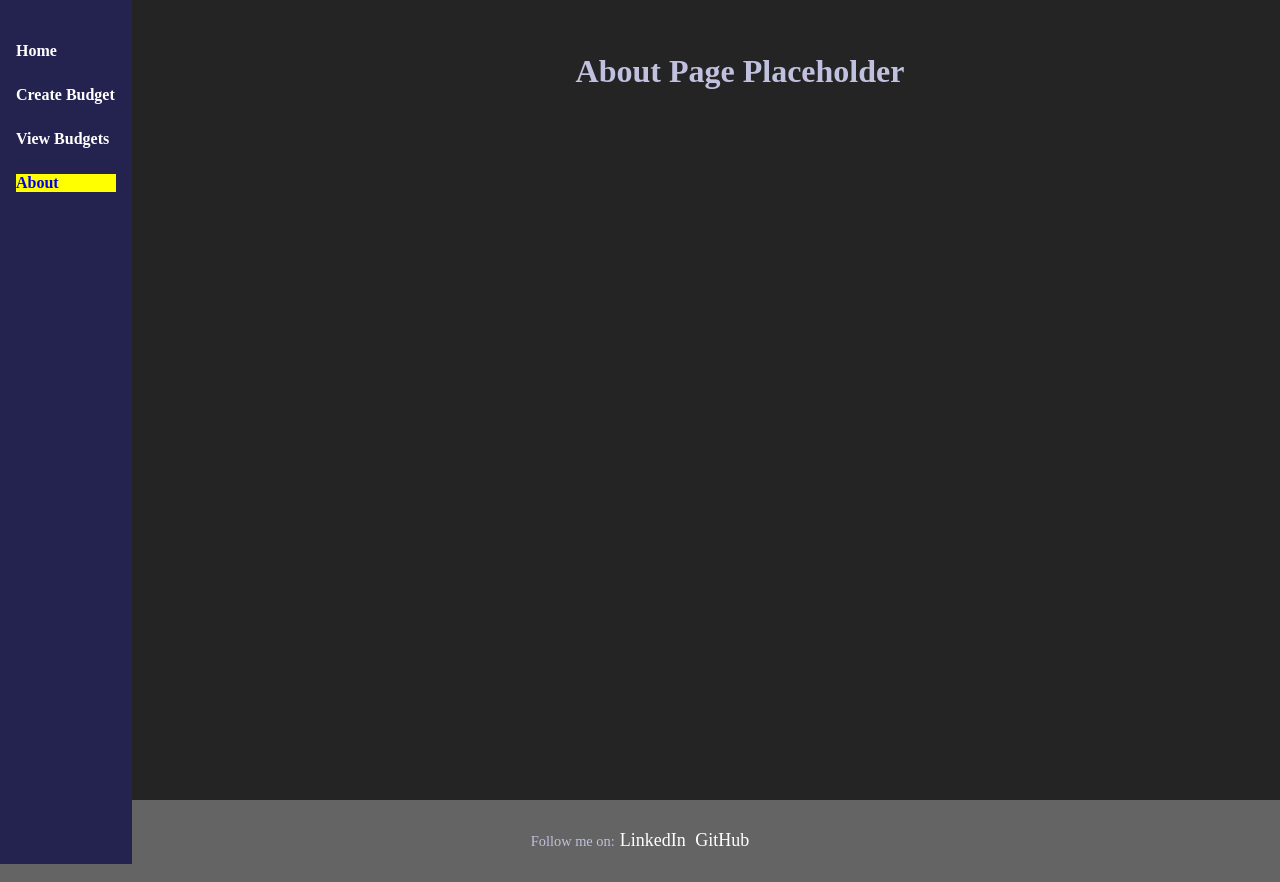
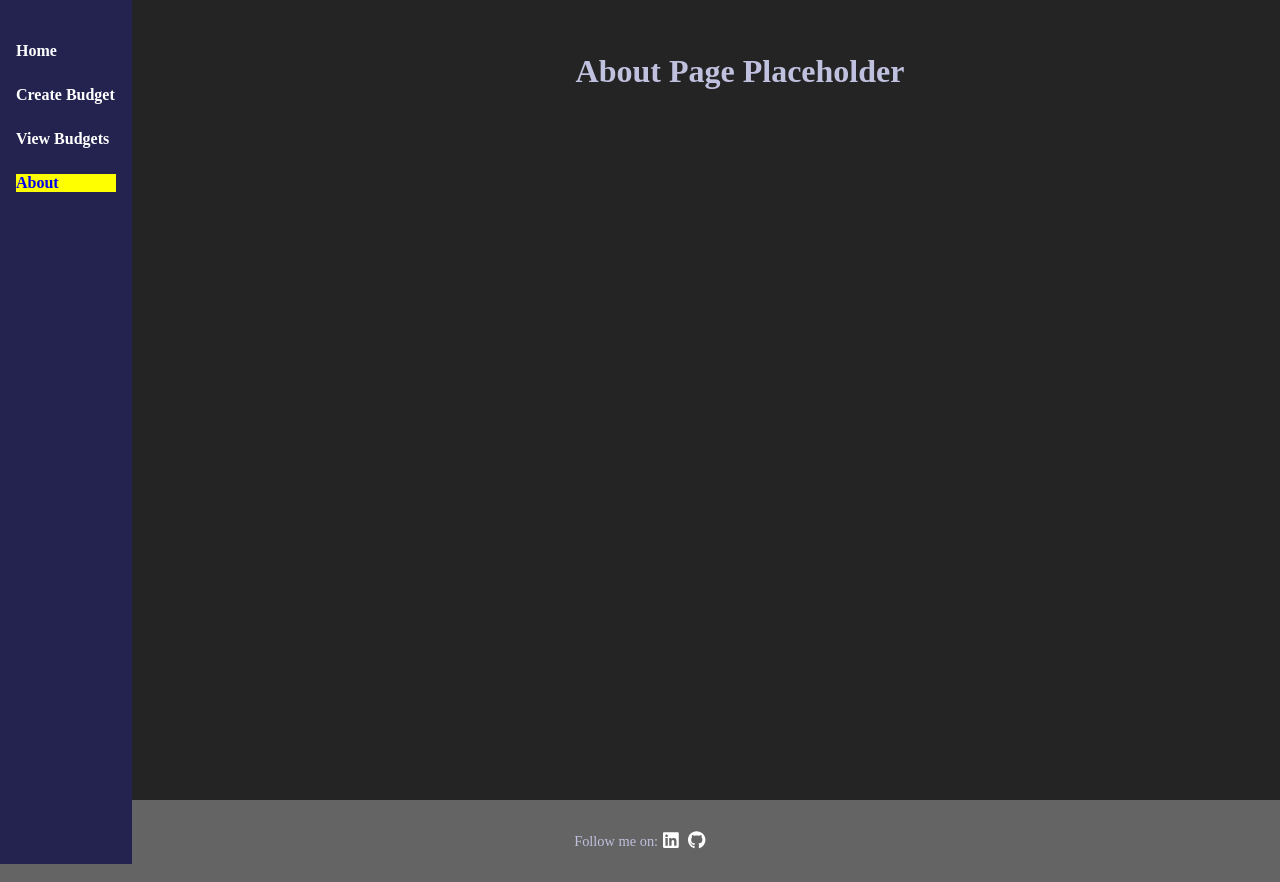
Before and after one commit to Jay-Sakabu/unit-2-final-project, a React (Vite) app in the folder budgeting/: page /about in a window 1280 px wide. Built offline with nearby package versions, Linux system fonts and the light colour scheme.

Commit message:
Setup FA logos

```diff
--- a/budgeting/package.json
+++ b/budgeting/package.json
@@ -10,6 +10,10 @@
     "preview": "vite preview"
   },
   "dependencies": {
+    "@fortawesome/fontawesome-svg-core": "^6.7.2",
+    "@fortawesome/free-brands-svg-icons": "^6.7.2",
+    "@fortawesome/free-solid-svg-icons": "^6.7.2",
+    "@fortawesome/react-fontawesome": "^0.2.2",
     "react": "^19.1.0",
     "react-dom": "^19.1.0",
     "react-router": "^7.6.0"
--- a/budgeting/src/App.jsx
+++ b/budgeting/src/App.jsx
@@ -7,6 +7,7 @@ import Budget from './Pages/Budget'
 import { BrowserRouter as Router, Routes, Route } from 'react-router'
 import Home from './Pages/Home'
 import ViewBudget from './Pages/ViewBudget'
+
 
 function App() {
   const [count, setCount] = useState(0)
--- a/budgeting/src/components/Footer.jsx
+++ b/budgeting/src/components/Footer.jsx
@@ -1,11 +1,13 @@
 import { Link } from "react-router";
+import { FontAwesomeIcon } from '@fortawesome/react-fontawesome'
+import { faGithub, faLinkedin} from '@fortawesome/free-brands-svg-icons'
 
 const Footer = () => (
     <footer className="footer" >
         <p>
             Follow me on:
-            <Link to="https://www.linkedin.com/in/jay-sakabu-b78a04136/" target="_blank" rel="noopener noreferrer">LinkedIn</Link>
-            <Link to="https://github.com/Jay-Sakabu" target="_blank" rel="noopener noreferrer"> GitHub</Link>
+            <Link to="https://www.linkedin.com/in/jay-sakabu-b78a04136/" target="_blank" rel="noopener noreferrer"><FontAwesomeIcon icon={faLinkedin} /></Link>
+            <Link className="fa-brands fa-github" to="https://github.com/Jay-Sakabu" target="_blank" rel="noopener noreferrer"> <FontAwesomeIcon icon={faGithub} /> </Link>
         </p>
     </footer>
 );
```
Also changed, not shown: 1 other file (tests, documents, lock files or other folders).
